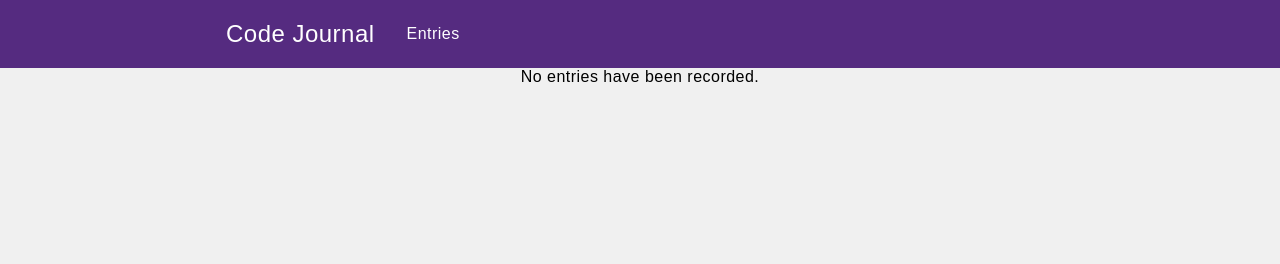
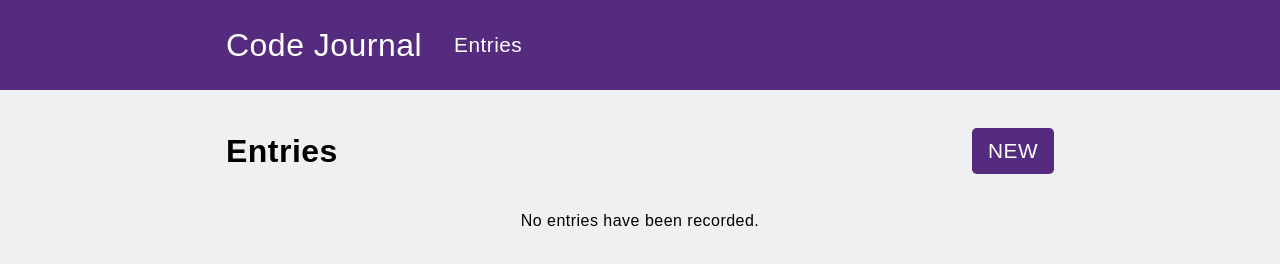
Before and after one commit to alanho-05/code-journal, a website: page index.html in a window 1280 px wide. Both pictures are taken after a click on the link "Entries". Drawn offline with Linux system fonts and the light colour scheme.

Commit message:
Anchor button added to show entry-form page

```diff
--- a/css/styles.css
+++ b/css/styles.css
@@ -28,12 +28,24 @@
   margin-left: 2rem;
 }
 
+.bar-margin {
+  margin-top: 1rem;
+  margin-bottom: 1rem;
+}
+
 a:link,
 a:visited,
 a:hover,
 a:active {
   text-decoration: none;
   color: white;
+  font-size: 1.3rem;
+}
+
+#new-entry {
+  background-color: #552b80;
+  padding: 0.7rem 1rem;
+  font-size: 1.3rem;
 }
 
 .inputs {
@@ -65,6 +77,12 @@ a:active {
 .end {
   display: flex;
   justify-content: end;
+}
+
+.between {
+  display: flex;
+  justify-content: space-between;
+  align-items: center;
 }
 
 .letter-spacing {
@@ -117,3 +135,7 @@ h3 {
   font-size: 2rem;
   font-family: sans-serif;
 }
+
+h2 {
+  font-size: 2rem;
+}
--- a/index.html
+++ b/index.html
@@ -29,8 +29,8 @@
   <main class="container">
     <div data-view="entry-form" id="form">
       <form>
-        <div class="row">
-          <div class="column-full">
+        <div class="row bar-margin">
+          <div class="column-full between">
             <h2>New Entry</h2>
           </div>
         </div>
@@ -59,6 +59,12 @@
       </form>
     </div>
     <div data-view="entries" class="hidden entries">
+      <div class="row bar-margin">
+        <div class="column-full between">
+          <h2>Entries</h2>
+          <a href="#" id="new-entry" class="border-radius">NEW</a>
+        </div>
+      </div>
       <div class="row" id="no-entries">
         <div class="column-full content-centered">
           <span class="letter-spacing">No entries have been recorded.</span>
--- a/js/main.js
+++ b/js/main.js
@@ -80,7 +80,7 @@ const $entryForm = document.querySelector('#form');
 const $entries = document.querySelector('.entries');
 
 function viewSwap(event) {
-  if (event.target.id === 'entry-form') {
+  if (event.target.id === 'new-entry') {
     $entryForm.classList.remove('hidden');
     $entries.classList.add('hidden');
   } else {
@@ -89,7 +89,12 @@ function viewSwap(event) {
   }
   data.view = event.target.id;
 }
-// Value of page will either be 'entries' or 'entry-form'
+// viewSwap function being called in event listeners. Button New with the ID='new-entry' will trigger if statement.
 
-const $navEntries = document.querySelector('a');
+const $navEntries = document.querySelector('#entries');
 $navEntries.addEventListener('click', viewSwap);
+// Listening for click event on Entries navbar to switch view to Entries page.
+
+const $newEntry = document.querySelector('#new-entry');
+$newEntry.addEventListener('click', viewSwap);
+// Listening for click event on NEW anchor to switch view to New Entry page.
```
